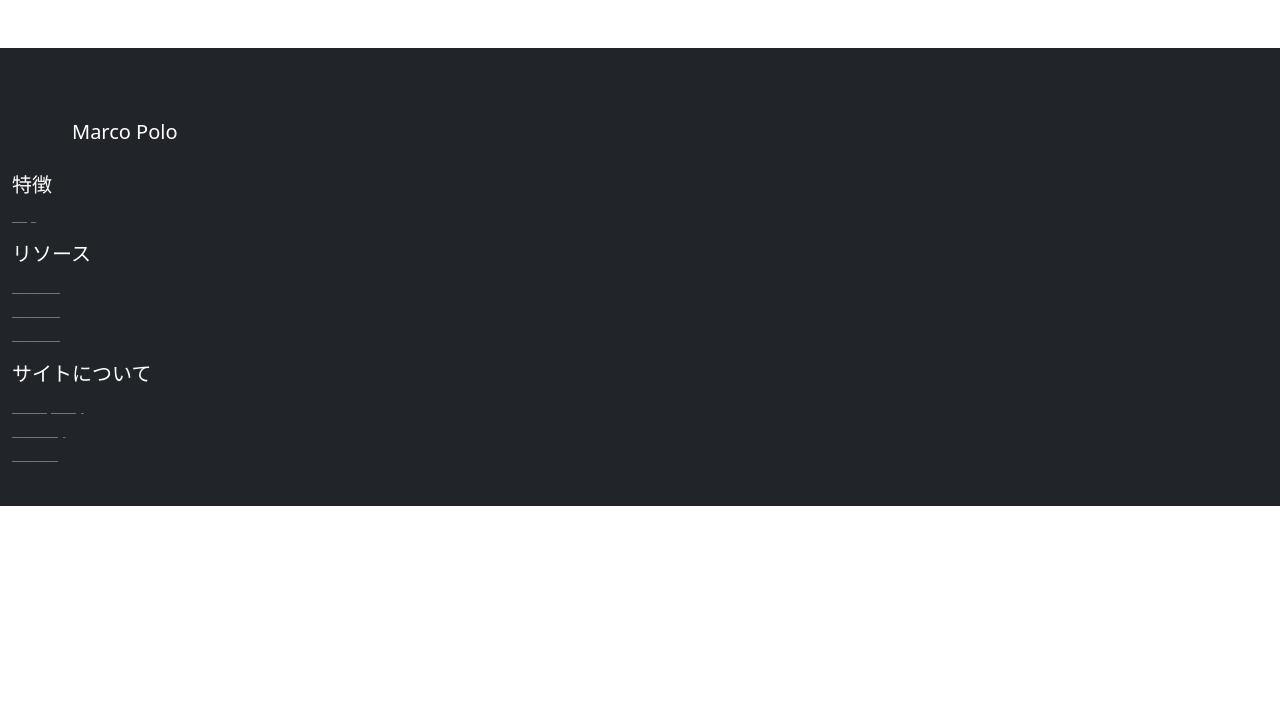
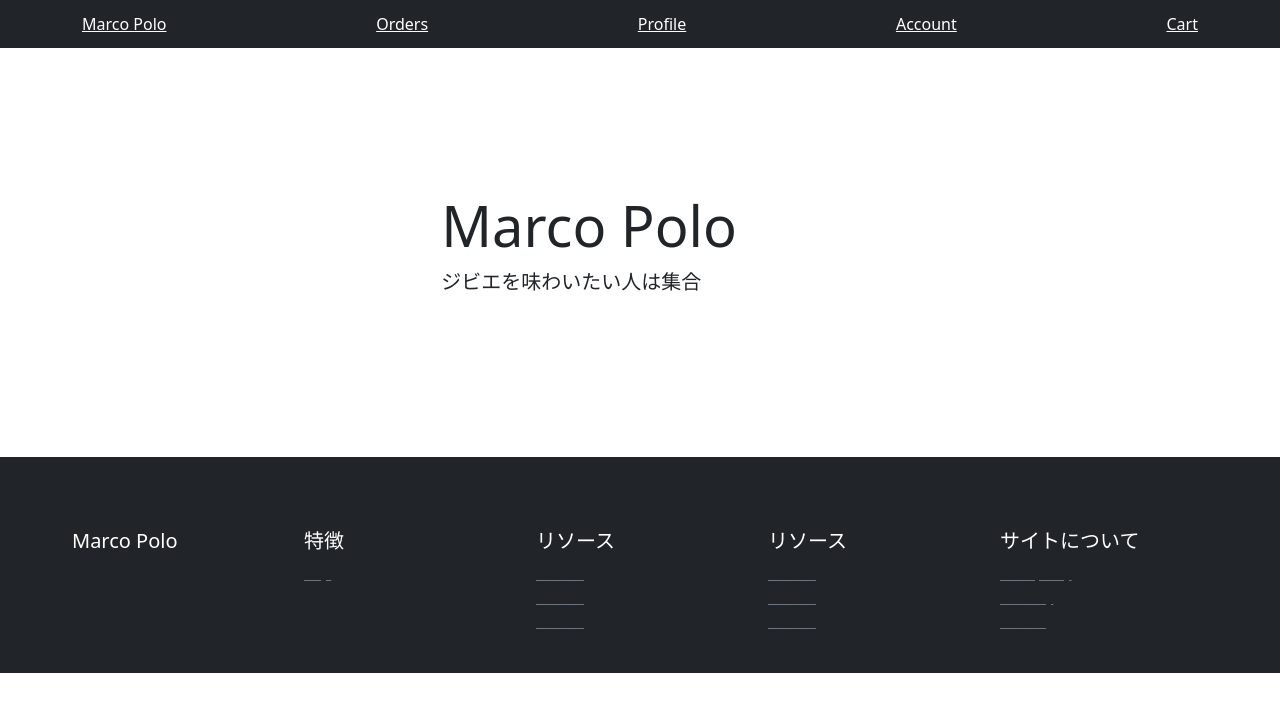
Before and after one commit to shaido-san/marco_polo, a Python web app: template templates/pages/index.html in a window 1280 px wide. Shown: the top 712 px of the page. Run offline with Jinja, Linux system fonts and the light colour scheme; the template is opened without the code that fills it, so the values that code supplies are empty.

Commit message:
index.html 改修

```diff
--- a/templates/common/footer.html
+++ b/templates/common/footer.html
@@ -1,12 +1,21 @@
 <div class="container w-100 bg-dark text-white py-4" style="max-width: 100%;">
     <div class="row mt-5 mx-5">
-        <h5>Marco Polo</h5>
-        <small class="block md-3 text-muted">&copy; 2025</small>
+        <div class="col-12 col-md">
+            <h5>Marco Polo</h5>
+            <small class="d-block mb-3 text-muted text-white">&copy; 2025</small>
     </div>
     <div class="col-6 col-md">
         <h5>特徴</h5>
-        <ul class="list-unstyled text small">
+        <ul class="list-unstyled text-small">
             <li><a class="link-secondary text-muted" href="/">Top</a></li>
+        </ul>
+    </div>
+    <div class="col-6 col-md">
+        <h5>リソース</h5>
+        <ul class="list-unstyled text-small">
+            <li><a class="link-secondary text-muted" href="#">リンク</a></li>
+            <li><a class="link-secondary text-muted" href="#">リンク</a></li>
+            <li><a class="link-secondary text-muted" href="#">リンク</a></li>
         </ul>
     </div>
     <div class="col-6 col-md">
@@ -24,5 +33,5 @@
             <li><a class="link-secondary text-muted" href="#">Privacy</a></li>
             <li><a class="link-secondary text-muted" href="#">Terms</a></li>
         </ul>
-    </div>
+     </div>
 </div>
--- a/templates/common/header.html
+++ b/templates/common/header.html
@@ -1,5 +1,5 @@
-<div class="py-1" bg-dark>
-    <nav class="container d-flex flex column flex-md-row justify-content-between">
+<div class="py-1 bg-dark">
+    <nav class="container d-flex flex-column flex-md-row justify-content-between">
         <a class="py-2 text-white" href="/">Marco Polo</a>
         <a class="py-2 d-none d-md-inline-block text-white" href="/orders/">Orders</a>
         <a class="py-2 d-none d-md-inline-block text-white" href="/profile/">Profile</a>
--- /dev/null
+++ b/templates/common/headline.html
@@ -0,0 +1,8 @@
+<div class="position-relative overflow-hidden p-3 p-md-5 textcenter bg-white">
+    <div class="col-md-5 p-lg-5 mx-auto my-5">
+        <h1 class="display-4 fw-normal">Marco Polo</h1>
+        <p class="lead fw-normal">ジビエを味わいたい人は集合</p>
+    </div>
+    <div class="product-device shadow-sm d-none d-md-block"></div>
+    <div class="product-device product-device2 shadow-sm d-none d-md-block"></div>
+</div>
--- a/templates/pages/index.html
+++ b/templates/pages/index.html
@@ -2,14 +2,16 @@
 
 {% block main %}
 
-{% for object in object_list %}
+{% include 'common/headline.html' %}
 
-<p>
-    <a href="/items/{{object.pk}}/">
-        {{object.name}} - ¥{{object.price}}
-    </a>
-</p>
 
-{% endfor %}
-
+<div class="container px-1" style="max-width:100%">
+    <div class="row my-6">
+        {% for object in object_list %}
+        <div class="col-12 col-lg-2 my-2">
+            {% include 'common/item_list.html'%}
+        </div>
+        {% endfor %}
+   </div>
+</div>
 {% endblock %}
```
Also changed, not shown: templates/common/item_list.html (added, +11 -0 lines).
